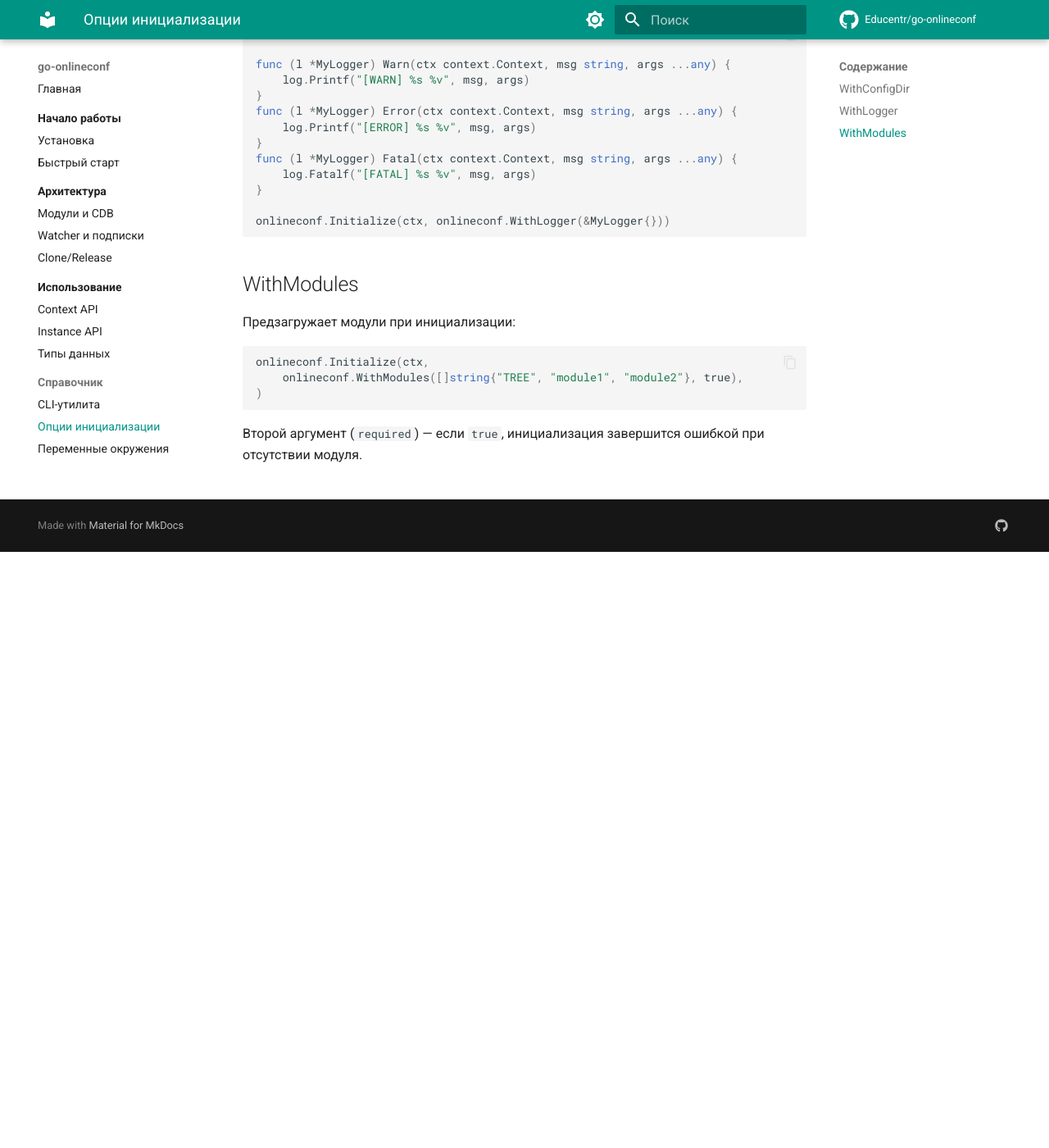
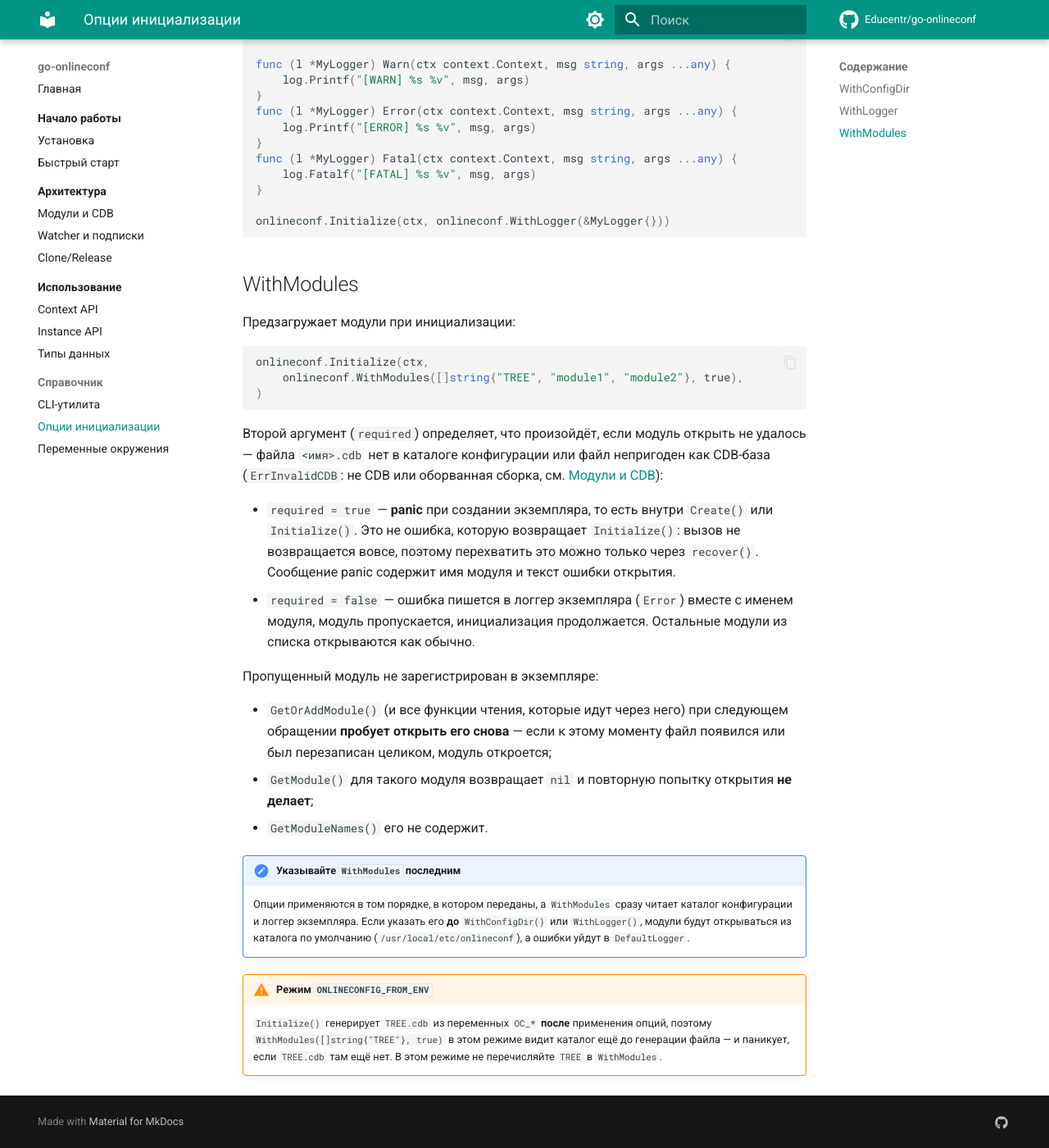
Before and after one commit to Educentr/go-onlineconf, an MkDocs documentation site: the page built from docs/reference/options.md, in a window 1280 px wide and 1400 px high, scrolled down 727 px. Shown: the whole window at 82% size. Built offline with MkDocs 1.6.1 and Material for MkDocs 9.7.7, drawn with Linux system fonts in a browser that asks for light colours; comment, search, counter and statistics services are not loaded.

Commit message:
[docs] fix: describe what required actually does in WithModules (LIB-8)
The reference promised an Initialize error on a missing module. It is a panic
raised inside Create/Initialize, and until this task it happened whatever
required said. Both pages now describe the panic, the logged-and-skipped path
of required=false, and what happens to a skipped module afterwards:
GetOrAddModule retries the open, GetModule returns nil without retrying.

Also documented are the two ordering traps the option has: it reads configDir
and logger when applied, so it belongs after WithConfigDir and WithLogger, and
under ONLINECONFIG_FROM_ENV the TREE.cdb it looks for is generated only after
the options have run.

Co-Authored-By: Claude Opus 5 <noreply@anthropic.com>
Co-Authored-By: Perfacta <vt@perfacta.ai>

````diff
--- a/docs/reference/options.md
+++ b/docs/reference/options.md
@@ -52,4 +52,34 @@ onlineconf.Initialize(ctx,
 )
 ```
 
-Второй аргумент (`required`) — если `true`, инициализация завершится ошибкой при отсутствии модуля.
+Второй аргумент (`required`) определяет, что произойдёт, если модуль открыть не удалось —
+файла `<имя>.cdb` нет в каталоге конфигурации или файл непригоден как CDB-база
+(`ErrInvalidCDB`: не CDB или оборванная сборка, см. [Модули и CDB](../architecture/modules.md)):
+
+- `required = true` — **panic** при создании экземпляра, то есть внутри `Create()` или
+  `Initialize()`. Это не ошибка, которую возвращает `Initialize()`: вызов не возвращается
+  вовсе, поэтому перехватить это можно только через `recover()`. Сообщение panic содержит имя
+  модуля и текст ошибки открытия.
+- `required = false` — ошибка пишется в логгер экземпляра (`Error`) вместе с именем модуля,
+  модуль пропускается, инициализация продолжается. Остальные модули из списка открываются как
+  обычно.
+
+Пропущенный модуль не зарегистрирован в экземпляре:
+
+- `GetOrAddModule()` (и все функции чтения, которые идут через него) при следующем обращении
+  **пробует открыть его снова** — если к этому моменту файл появился или был перезаписан
+  целиком, модуль откроется;
+- `GetModule()` для такого модуля возвращает `nil` и повторную попытку открытия **не делает**;
+- `GetModuleNames()` его не содержит.
+
+!!! note "Указывайте `WithModules` последним"
+    Опции применяются в том порядке, в котором переданы, а `WithModules` сразу читает каталог
+    конфигурации и логгер экземпляра. Если указать его **до** `WithConfigDir()` или
+    `WithLogger()`, модули будут открываться из каталога по умолчанию
+    (`/usr/local/etc/onlineconf`), а ошибки уйдут в `DefaultLogger`.
+
+!!! warning "Режим `ONLINECONFIG_FROM_ENV`"
+    `Initialize()` генерирует `TREE.cdb` из переменных `OC_*` **после** применения опций,
+    поэтому `WithModules([]string{"TREE"}, true)` в этом режиме видит каталог ещё до генерации
+    файла — и паникует, если `TREE.cdb` там ещё нет. В этом режиме не перечисляйте `TREE` в
+    `WithModules`.
````
Also changed, not shown: docs/usage/context-api.md (+6 -0 lines).
